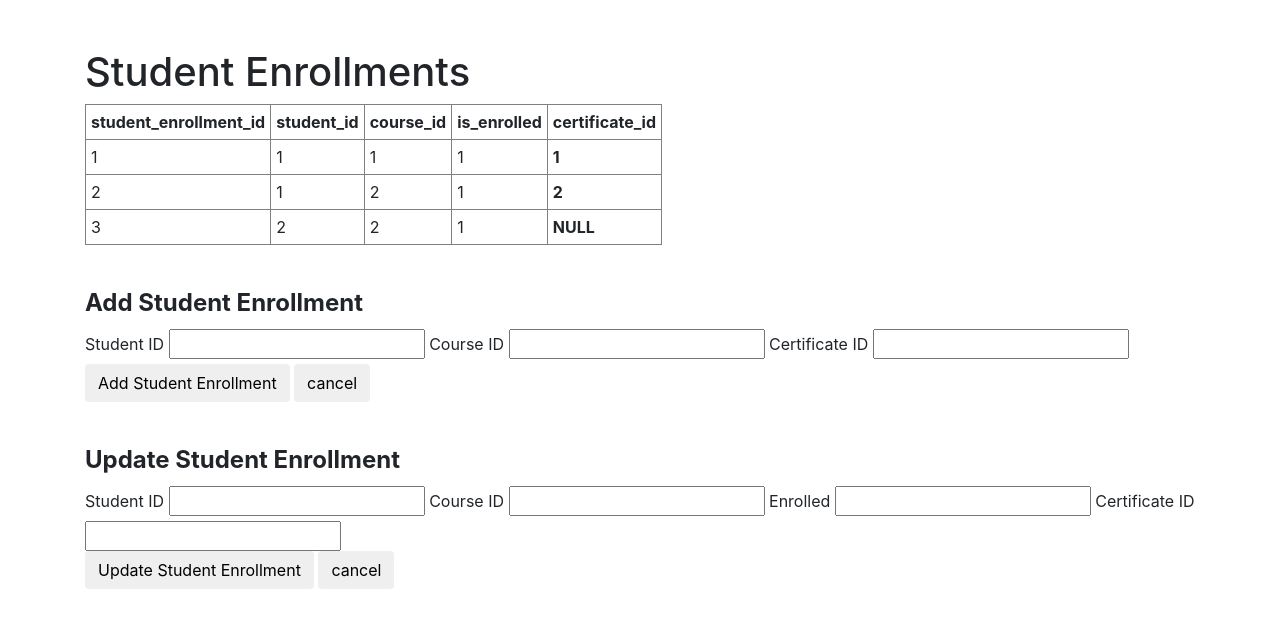
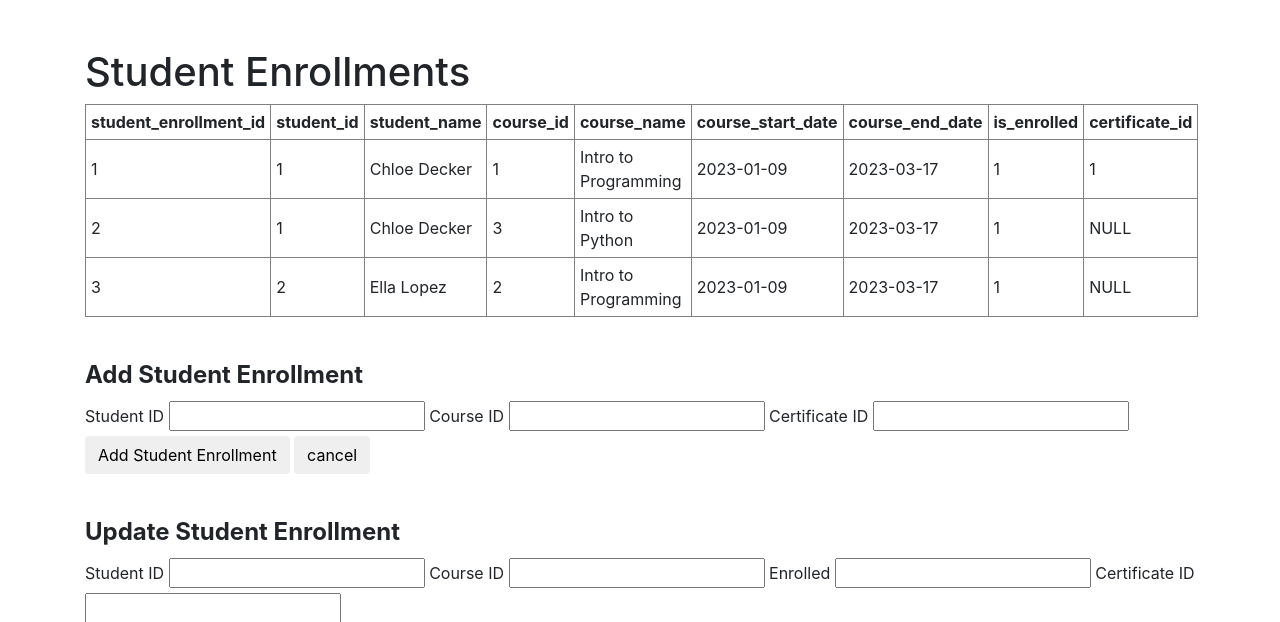
Before and after one commit to angieyeh/CodExcellent, a Flask app: page /student_enrollments in a window 1280 px wide. Shown: the part 56-678 px from the top of the page. Run offline with Flask 2, Linux system fonts and the light colour scheme; some libraries are stand-ins or nearby versions.

Commit message:
Update Student_Enrollments query and HTML to show which Student is enrolled in which Course

```diff
--- a/codexcellent_dml.sql
+++ b/codexcellent_dml.sql
@@ -35,7 +35,10 @@ INSERT INTO Certificates (certificate_title, issue_date ) VALUES
 
 ---------------STUDENT_ENROLLMENT---------------
 -- get all student_enrollment_ids , student_ids	, course_ids to populate the Student_Enrollments UI
-SELECT student_enrollment_id , student_id, course_id, is_enrolled, certificate_id FROM Student_Enrollments;
+SELECT se.student_enrollment_id , st.student_id, st.name as student_name, co.course_id, co.course_name, co.start_date as course_start_date, co.end_date as course_end_date, se.is_enrolled, se.certificate_id
+	FROM Student_Enrollments se
+	INNER JOIN Students st ON se.student_id = st.student_id
+	INNER JOIN Courses co ON se.course_id = co.course_id;
 -- associate a student with a course enrollment (M-to-M relationship addition)
 INSERT INTO Student_Enrollments (student_id, course_id, is_enrolled, certificate_id ) VALUES
 (:student_id_input, :course_id_input, is_enrolled_input, :certificate_id_input);
--- a/templates/student_enrollments.j2
+++ b/templates/student_enrollments.j2
@@ -12,30 +12,46 @@
     <tr>
       <th>student_enrollment_id</th>
       <th>student_id</th>
+      <th>student_name</th>
       <th>course_id</th>
+      <th>course_name</th>
+      <th>course_start_date</th>
+      <th>course_end_date</th>
       <th>is_enrolled</th>
       <th>certificate_id</th>
     </tr>
     <tr>
       <td>1</td>
       <td>1</td>
+      <td>Chloe Decker</td>
+      <td>1</td>
+      <td>Intro to Programming</td>
+      <td>2023-01-09</td>
+      <td>2023-03-17</td>
       <td>1</td>
       <td>1</td>
-      <th>1</th>
     </tr>
     <tr>
       <td>2</td>
       <td>1</td>
-      <td>2</td>
+      <td>Chloe Decker</td>
+      <td>3</td>
+      <td>Intro to Python</td>
+      <td>2023-01-09</td>
+      <td>2023-03-17</td>
       <td>1</td>
-      <th>2</th>
+      <td>NULL</td>
     </tr>
     <tr>
       <td>3</td>
       <td>2</td>
+      <td>Ella Lopez</td>
       <td>2</td>
+      <td>Intro to Programming</td>
+      <td>2023-01-09</td>
+      <td>2023-03-17</td>
       <td>1</td>
-      <th>NULL</th>
+      <td>NULL</td>
     </tr>
   </table>
   <p>&nbsp;</p>
```
